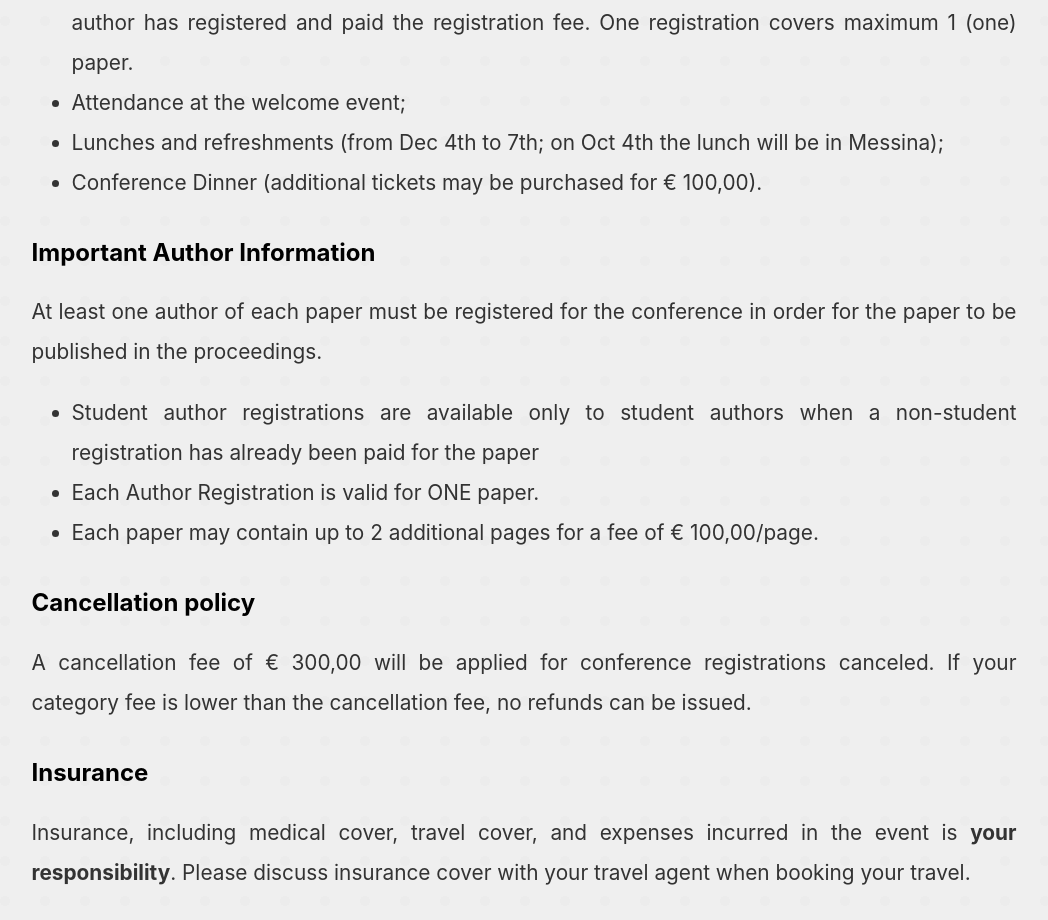
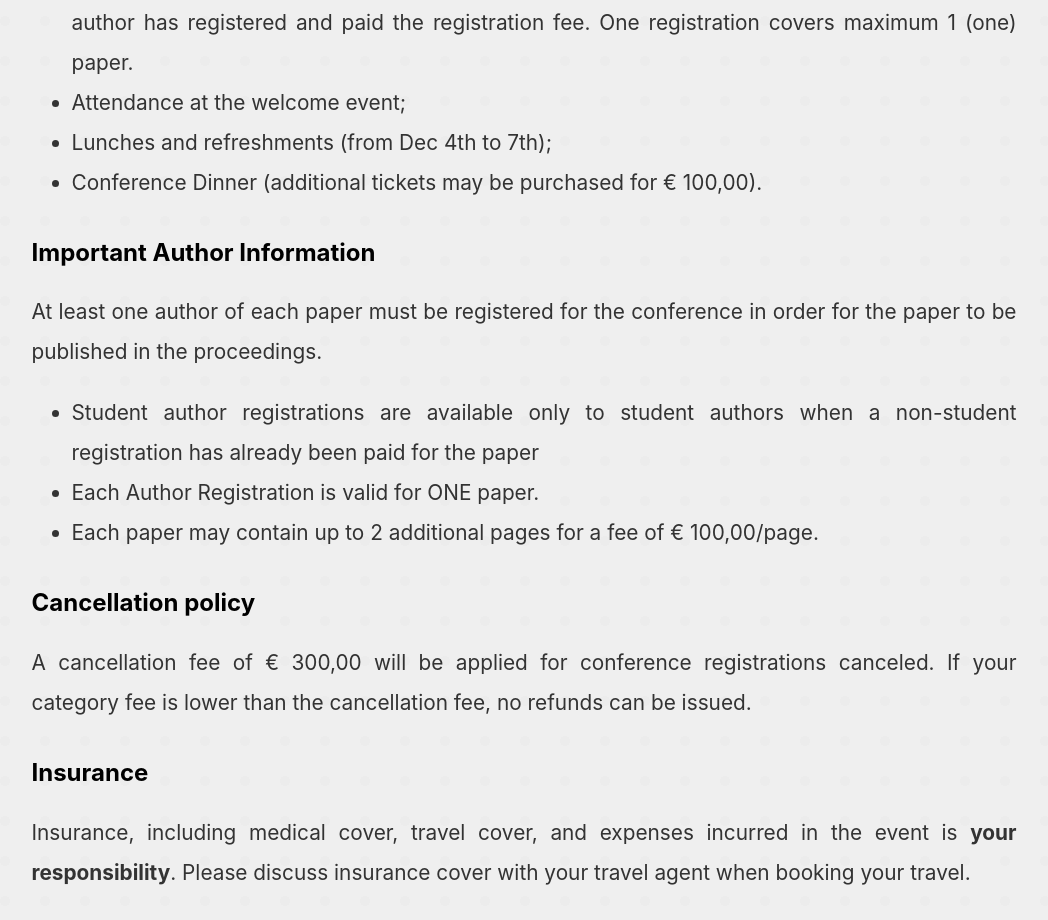
Before and after one commit to UCC-Conference/BDCAT2023, a React (Create React App) app: page /registration in a window 1280 px wide. Shown: the part 1540-2460 px from the top of the page, without its empty margins (116-1164 px from the left). Built offline with nearby package versions, Linux system fonts and the light colour scheme.

Commit message:
update: remove Messina lunch on 4th

```diff
--- a/src/pages/Registrations.js
+++ b/src/pages/Registrations.js
@@ -141,8 +141,7 @@ const Registrations = () => {
             </li>
             <li>Attendance at the welcome event;</li>
             <li>
-              Lunches and refreshments (from Dec 4th to 7th; on Oct 4th the
-              lunch will be in Messina);
+              Lunches and refreshments (from Dec 4th to 7th);
             </li>
             <li>
               Conference Dinner (additional tickets may be purchased for €
```
